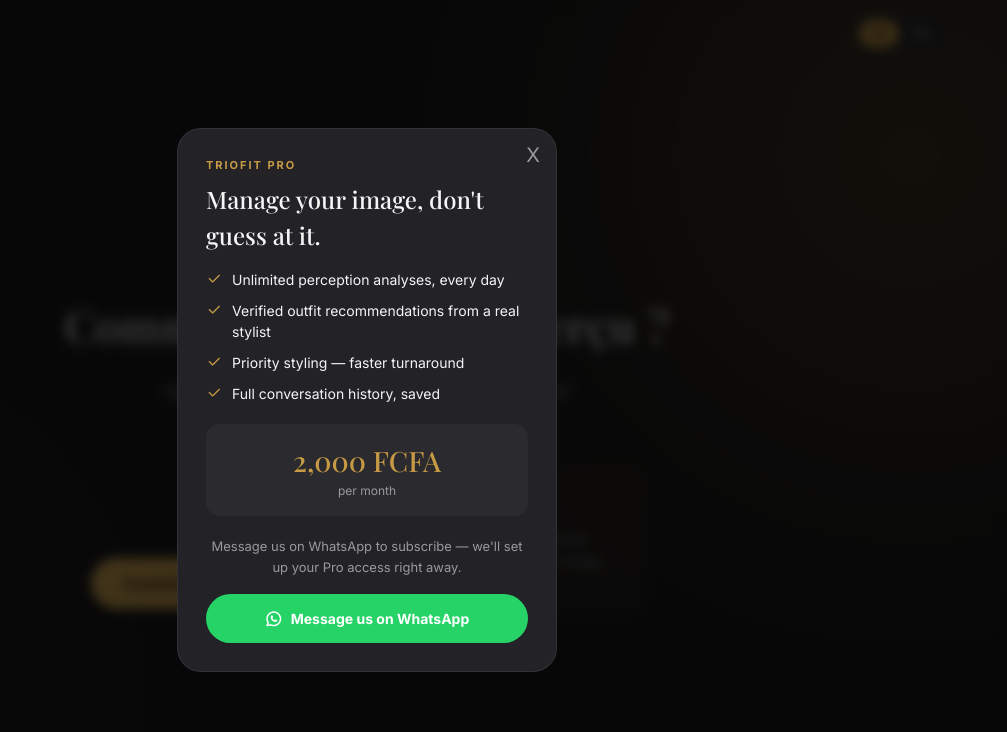
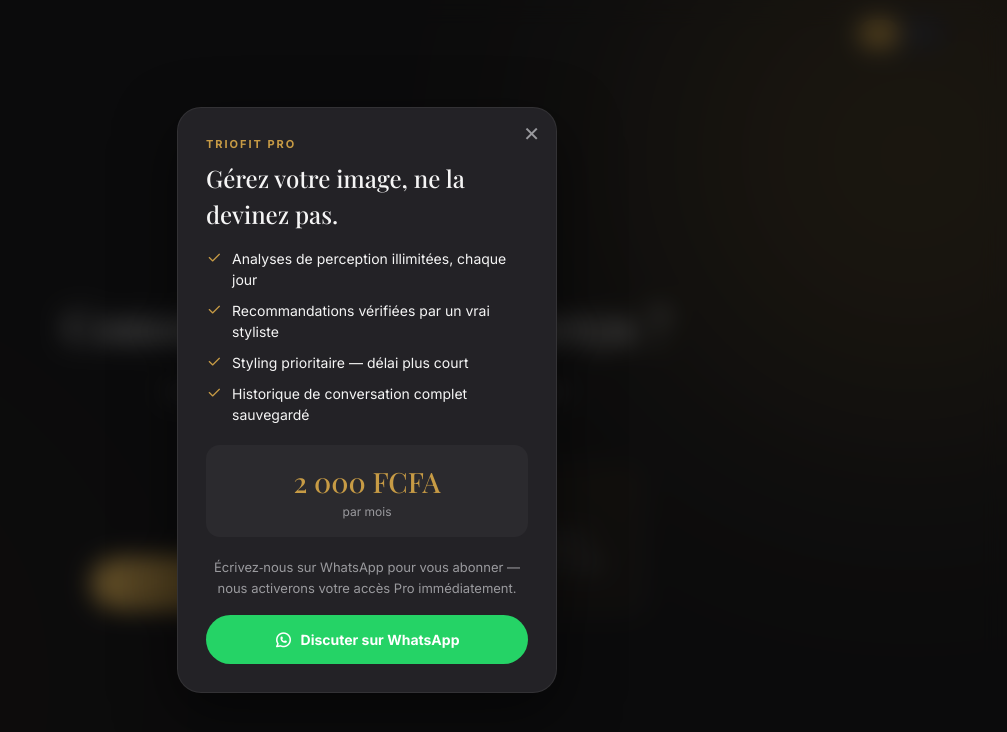
Before and after one commit to ministerangebenit-dotcom/triofit.ai, a React (Vite) app: page / in a window 1280 px wide. Shown: the top 732 px of the page, without its empty margins (273-1280 px from the left). Built offline with nearby package versions, Linux system fonts and the light colour scheme; no server answers.

Commit message:
Update ProModal.jsx

```diff
--- a/src/components/shared/ProModal.jsx
+++ b/src/components/shared/ProModal.jsx
@@ -1,9 +1,43 @@
 import { motion, AnimatePresence } from "framer-motion";
 
-export default function ProModal({ open, onClose }) {
+const COPY = {
+  fr: {
+    badge: "TRIOFIT PRO",
+    title: "Gérez votre image, ne la devinez pas.",
+    features: [
+      "Analyses de perception illimitées, chaque jour",
+      "Recommandations vérifiées par un vrai styliste",
+      "Styling prioritaire — délai plus court",
+      "Historique de conversation complet sauvegardé",
+    ],
+    price: "2 000 FCFA",
+    period: "par mois",
+    cta: "Discuter sur WhatsApp",
+    description: "Écrivez‑nous sur WhatsApp pour vous abonner — nous activerons votre accès Pro immédiatement.",
+    whatsappMessage: "Bonjour, je souhaite m'abonner à TRIOFIT Pro.",
+  },
+  en: {
+    badge: "TRIOFIT PRO",
+    title: "Manage your image, don't guess at it.",
+    features: [
+      "Unlimited perception analyses, every day",
+      "Verified outfit recommendations from a real stylist",
+      "Priority styling — faster turnaround",
+      "Full conversation history, saved",
+    ],
+    price: "$3.50",
+    period: "per month",
+    cta: "Message us on WhatsApp",
+    description: "Message us on WhatsApp to subscribe — we'll set up your Pro access right away.",
+    whatsappMessage: "Hi, I'd like to subscribe to TRIOFIT Pro.",
+  },
+};
+
+export default function ProModal({ open, onClose, lang = "fr" }) {
+  const t = COPY[lang] || COPY.fr;
   const whatsappUrl =
     "https://wa.me/237696496294?text=" +
-    encodeURIComponent("Hi, I'd like to subscribe to TRIOFIT Pro.");
+    encodeURIComponent(t.whatsappMessage);
 
   return (
     <AnimatePresence>
@@ -12,34 +46,45 @@ export default function ProModal({ open, onClose }) {
           initial={{ opacity: 0 }}
           animate={{ opacity: 1 }}
           exit={{ opacity: 0 }}
-          onClick={onClose}
           style={{
             position: "fixed",
             inset: 0,
             zIndex: 100,
-            background: "rgba(0,0,0,0.7)",
-            backdropFilter: "blur(6px)",
             display: "flex",
             alignItems: "center",
             justifyContent: "center",
             padding: 20,
           }}
         >
+          {/* Blurred backdrop */}
+          <div
+            onClick={onClose}
+            style={{
+              position: "absolute",
+              inset: 0,
+              backdropFilter: "blur(12px)",
+              WebkitBackdropFilter: "blur(12px)",
+              background: "rgba(0,0,0,0.55)",
+            }}
+          />
+
+          {/* Card */}
           <motion.div
             initial={{ scale: 0.92, opacity: 0 }}
             animate={{ scale: 1, opacity: 1 }}
             exit={{ scale: 0.95, opacity: 0 }}
-            onClick={(e) => e.stopPropagation()}
             style={{
+              position: "relative",
               background: "var(--surface)",
               borderRadius: 24,
               padding: 28,
               maxWidth: 380,
               width: "100%",
               border: "1px solid var(--border-soft)",
-              position: "relative",
+              boxShadow: "0 20px 60px rgba(0,0,0,0.5)",
             }}
           >
+            {/* Close button */}
             <button
               onClick={onClose}
               style={{
@@ -55,9 +100,10 @@ export default function ProModal({ open, onClose }) {
               }}
               aria-label="Close"
             >
-              X
+              ✕
             </button>
 
+            {/* Badge */}
             <div
               style={{
                 fontSize: 11,
@@ -68,43 +114,38 @@ export default function ProModal({ open, onClose }) {
                 fontWeight: 700,
               }}
             >
-              TRIOFIT PRO
+              {t.badge}
             </div>
 
+            {/* Title */}
             <h2
               className="font-display"
               style={{ fontSize: 24, color: "var(--text)", marginBottom: 16 }}
             >
-              Manage your image, don't guess at it.
+              {t.title}
             </h2>
 
+            {/* Features */}
             <div style={{ display: "flex", flexDirection: "column", gap: 10, marginBottom: 20 }}>
-              <div style={{ display: "flex", gap: 10, alignItems: "flex-start" }}>
-                <i className="ti ti-check" style={{ color: "var(--gold)", fontSize: 16, marginTop: 2, flexShrink: 0 }} />
-                <span style={{ fontSize: 14, color: "var(--text)", lineHeight: 1.5 }}>
-                  Unlimited perception analyses, every day
-                </span>
-              </div>
-              <div style={{ display: "flex", gap: 10, alignItems: "flex-start" }}>
-                <i className="ti ti-check" style={{ color: "var(--gold)", fontSize: 16, marginTop: 2, flexShrink: 0 }} />
-                <span style={{ fontSize: 14, color: "var(--text)", lineHeight: 1.5 }}>
-                  Verified outfit recommendations from a real stylist
-                </span>
-              </div>
-              <div style={{ display: "flex", gap: 10, alignItems: "flex-start" }}>
-                <i className="ti ti-check" style={{ color: "var(--gold)", fontSize: 16, marginTop: 2, flexShrink: 0 }} />
-                <span style={{ fontSize: 14, color: "var(--text)", lineHeight: 1.5 }}>
-                  Priority styling — faster turnaround
-                </span>
-              </div>
-              <div style={{ display: "flex", gap: 10, alignItems: "flex-start" }}>
-                <i className="ti ti-check" style={{ color: "var(--gold)", fontSize: 16, marginTop: 2, flexShrink: 0 }} />
-                <span style={{ fontSize: 14, color: "var(--text)", lineHeight: 1.5 }}>
-                  Full conversation history, saved
-                </span>
-              </div>
+              {t.features.map((feature, i) => (
+                <div key={i} style={{ display: "flex", gap: 10, alignItems: "flex-start" }}>
+                  <i
+                    className="ti ti-check"
+                    style={{
+                      color: "var(--gold)",
+                      fontSize: 16,
+                      marginTop: 2,
+                      flexShrink: 0,
+                    }}
+                  />
+                  <span style={{ fontSize: 14, color: "var(--text)", lineHeight: 1.5 }}>
+                    {feature}
+                  </span>
+                </div>
+              ))}
             </div>
 
+            {/* Price */}
             <div
               style={{
                 background: "var(--surface-2)",
@@ -114,12 +155,18 @@ export default function ProModal({ open, onClose }) {
                 textAlign: "center",
               }}
             >
-              <div className="font-display" style={{ fontSize: 28, color: "var(--gold)" }}>
-                2,000 FCFA
+              <div
+                className="font-display"
+                style={{ fontSize: 28, color: "var(--gold)" }}
+              >
+                {t.price}
               </div>
-              <div style={{ fontSize: 12, color: "var(--text-dim)" }}>per month</div>
+              <div style={{ fontSize: 12, color: "var(--text-dim)" }}>
+                {t.period}
+              </div>
             </div>
 
+            {/* Description */}
             <p
               style={{
                 fontSize: 13,
@@ -129,9 +176,10 @@ export default function ProModal({ open, onClose }) {
                 textAlign: "center",
               }}
             >
-              Message us on WhatsApp to subscribe — we'll set up your Pro access right away.
+              {t.description}
             </p>
 
+            {/* WhatsApp CTA */}
             <a
               href={whatsappUrl}
               target="_blank"
@@ -151,7 +199,7 @@ export default function ProModal({ open, onClose }) {
               }}
             >
               <i className="ti ti-brand-whatsapp" style={{ fontSize: 18 }} />
-              Message us on WhatsApp
+              {t.cta}
             </a>
           </motion.div>
         </motion.div>
```
